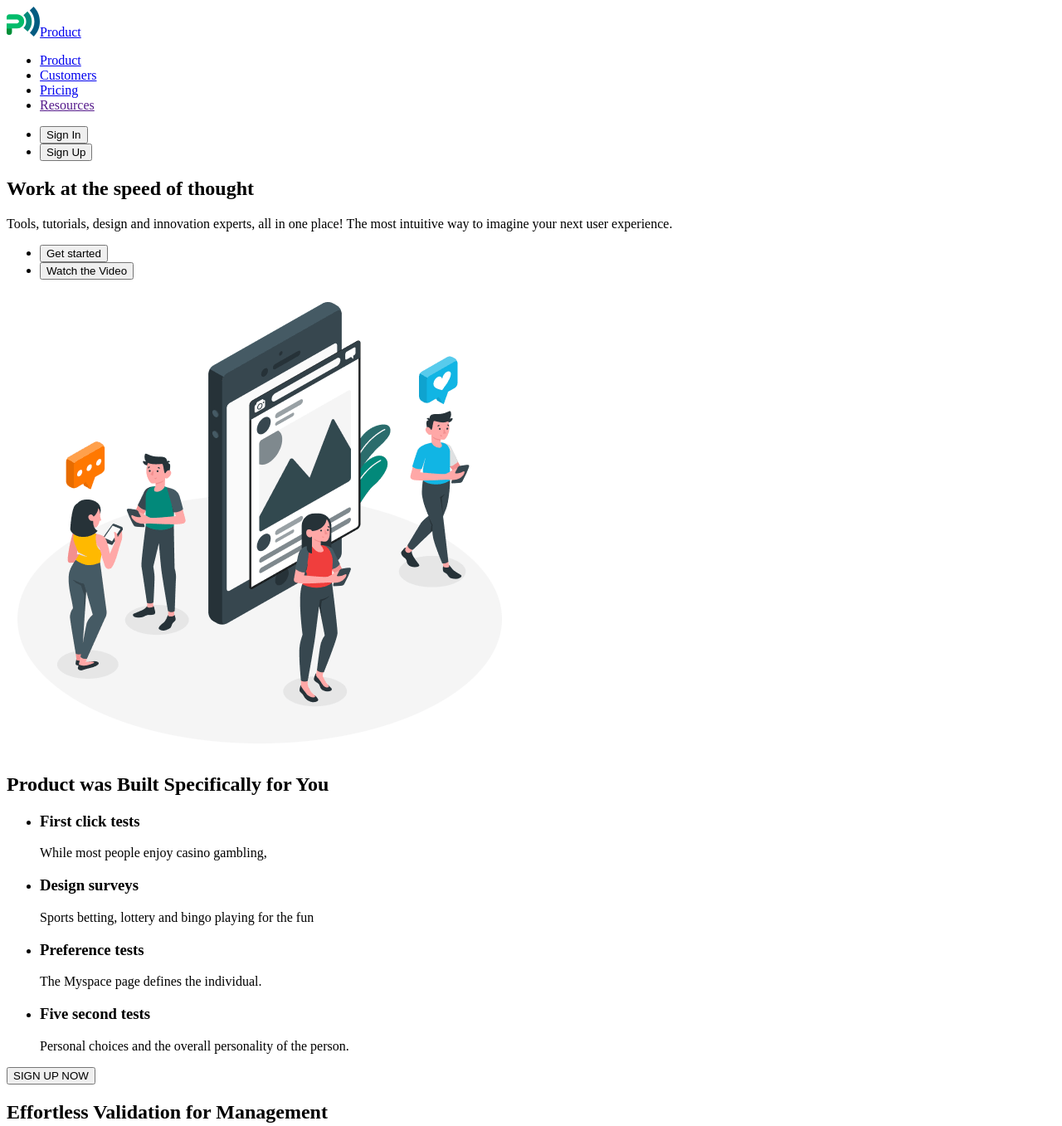
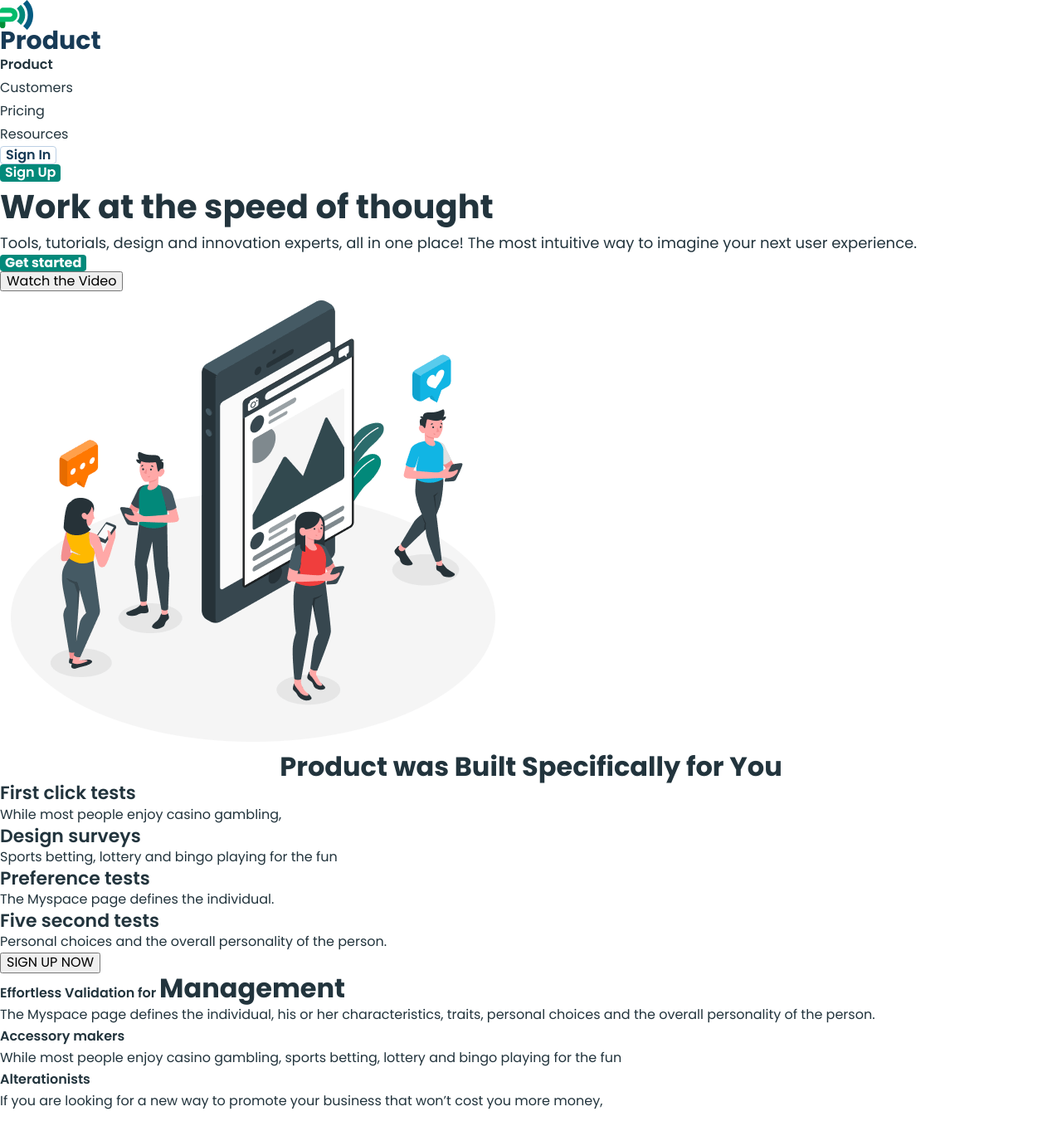
Before and after one commit to Oleksii-TS/Business-promotion, a plain HTML site: page index.html in a window 1280 px wide. Shown: the top 1357 px of the page at 83% size. Drawn offline with nearby package versions, Linux system fonts and the light colour scheme.

Commit message:
add style for text

```diff
--- /dev/null
+++ b/css/styles.css
@@ -0,0 +1,176 @@
+a {
+  text-decoration: none;
+  color: inherit;
+}
+ul,
+ol {
+  list-style: none;
+  padding: 0;
+  margin: 0;
+}
+h1,
+h2,
+h3,
+h4,
+p {
+  margin: 0;
+}
+img {
+  display: block;
+}
+button {
+  cursor: pointer;
+}
+body {
+  font-family: "Poppins", serif;
+  background-color: #fff;
+  color: #22343d;
+}
+.header {
+}
+
+.nav {
+}
+
+.logo {
+  font-weight: 700;
+  font-size: 30px;
+  line-height: 0.93;
+  color: #173a56;
+}
+
+.nav-list {
+}
+
+.nav-link {
+  line-height: 1.75;
+}
+.current {
+  font-weight: 600;
+}
+.header-list-btn {
+}
+
+.header-btn {
+  font-weight: 600;
+  font-size: 16px;
+  border-radius: 4px;
+}
+.header-btn-in {
+  color: #173a56;
+  background-color: transparent;
+  border: 1px solid #bcd0e5;
+}
+.header-btn-up {
+  color: #fff;
+  background-color: #02897a;
+  border: none;
+}
+/* hero */
+.hero {
+}
+
+.hero-title {
+  font-size: 40px;
+  line-height: 1.5;
+}
+
+.hero-text {
+  font-size: 18px;
+  line-height: 1.55556;
+}
+
+.hero-list {
+}
+
+.hero-btn {
+  font-size: 16px;
+}
+.hero-btn-start {
+  font-weight: 700;
+  color: #fff;
+  background-color: #02897a;
+  border-radius: 4px;
+  border: none;
+}
+.hero-btn-start:hover,
+.hero-btn-start:focus {
+  background-color: #bcd0e5;
+  color: #02897a;
+}
+.hero-btn-watch {
+  font-weight: 600;
+  text-decoration: underline;
+  color: #02897a;
+  border: none;
+  background-color: transparent;
+}
+/* product */
+.product {
+}
+
+.product-title {
+  font-size: 32px;
+  text-align: center;
+}
+
+.product-list {
+}
+
+.product-item {
+}
+
+.product-subtitle {
+  font-weight: 600;
+  font-size: 22px;
+}
+
+.product-text {
+  line-height: 1.625;
+}
+
+.product-btn {
+  background-color: #02897a;
+  border-radius: 4px;
+  border: none;
+  font-weight: 700;
+  font-size: 16px;
+  color: #fff;
+}
+.product-btn:hover,
+.product-btn:focus {
+  background-color: #173a56;
+}
+/* management */
+.management {
+}
+
+.management-title {
+  font-weight: 600;
+  font-size: 16px;
+}
+
+.management-title-part {
+  font-weight: 700;
+  font-size: 32px;
+}
+
+.management-text {
+  line-height: 1.625;
+}
+
+.management-list {
+}
+
+.management-item {
+}
+
+.management-subtitle {
+  font-weight: 600;
+  font-size: 16px;
+  line-height: 1.625;
+}
+
+.management-desk {
+  line-height: 1.625;
+}
--- a/index.html
+++ b/index.html
@@ -1,103 +1,99 @@
 <!DOCTYPE html>
 <html lang="en">
+
 <head>
   <meta charset="UTF-8" />
   <meta name="viewport" content="width=device-width, initial-scale=1.0" />
   <title>Business promotion</title>
+  <link rel="preconnect" href="https://fonts.googleapis.com">
+  <link rel="preconnect" href="https://fonts.gstatic.com" crossorigin>
+  <link
+    href="https://fonts.googleapis.com/css2?family=Inter:opsz,wght@14..32,100..900&family=Montserrat:wght@100..900&family=Poppins:wght@400;500;600;700&display=swap"
+    rel="stylesheet">
+  <link rel="stylesheet" href="https://cdnjs.cloudflare.com/ajax/libs/normalize/8.0.1/normalize.min.css"
+    integrity="sha512-NhSC1YmyruXifcj/KFRWoC561YpHpc5Jtzgvbuzx5VozKpWvQ+4nXhPdFgmx8xqexRcpAglTj9sIBWINXa8x5w=="
+    crossorigin="anonymous" referrerpolicy="no-referrer" />
+  <link rel="stylesheet" href="./css/styles.css">
 </head>
+
 <body>
-    <header>
-      <nav>
-        <a href="./index.html"
-          ><img
-            src="./images/logo.svg"
-            alt="logo"
-            width="40"
-            height="36"
-          />Product</a
-        >
-        <ul>
-          <li><a href="./index.html">Product</a></li>
-          <li><a href="./customer.html">Customers</a></li>
-          <li><a href="./pricing.html">Pricing</a></li>
-          <li><a href="">Resources</a></li>
+  <header class="header">
+    <nav class="nav">
+      <a class="logo" href="./index.html"><img src="./images/logo.svg" alt="logo" width="40" height="36" />Product</a>
+      <ul class="nav-list">
+        <li><a class="nav-link current" href="./index.html">Product</a></li>
+        <li><a class="nav-link" href="./customer.html">Customers</a></li>
+        <li><a class="nav-link" href="./pricing.html">Pricing</a></li>
+        <li><a class="nav-link" href="">Resources</a></li>
       </ul>
     </nav>
-      <ul>
-        <li><button type="button">Sign In</button></li>
-        <li><button type="button">Sign Up</button></li>
+    <ul class="header-list-btn">
+      <li><button class="header-btn header-btn-in" type="button">Sign In</button>
+      </li>
+      <li><button class="header-btn header-btn-up" type="button">Sign Up</button>
+      </li>
     </ul>
   </header>
   <main>
-      <section>
-        <h1>Work at the speed of thought</h1>
-        <p>
+    <section class="hero">
+      <h1 class="hero-title">Work at the speed of thought</h1>
+      <p class="hero-text">
         Tools, tutorials, design and innovation experts, all in one place! The
         most intuitive way to imagine your next user experience.
       </p>
-        <ul>
-          <li><button type="button">Get started</button></li>
-          <li><button type="button">Watch the Video</button></li>
+      <ul class="hero-list">
+        <li><button type="button" class="hero-btn hero-btn-start">Get started</button></li>
+        <li><button type="button" clas="hero-btn hero-btn-watch">Watch the Video</button></li>
       </ul>
-        <img
-          src="./images/hero-img.png"
-          alt="people"
-          width="610"
-          height="555"
-        />
+      <img src="./images/hero-img.png" alt="people" width="610" height="555" />
     </section>
     <!-- product -->
-      <section>
-        <h2>Product was Built Specifically for You</h2>
-        <ul>
-          <li>
-            <h3>First click tests</h3>
-            <p>While most people enjoy casino gambling,</p>
+    <section class="product">
+      <h2 class="product-title">Product was Built Specifically for You</h2>
+      <ul class="product-list">
+        <li class="product-item">
+          <h3 class="product-subtitle">First click tests</h3>
+          <p class="product-text">While most people enjoy casino gambling,</p>
         </li>
-          <li>
-            <h3>Design surveys</h3>
-            <p>Sports betting, lottery and bingo playing for the fun</p>
+        <li class="product-item">
+          <h3 class="product-subtitle">Design surveys</h3>
+          <p class="product-text">Sports betting, lottery and bingo playing for the fun</p>
         </li>
-          <li>
-            <h3>Preference tests</h3>
-            <p>The Myspace page defines the individual.</p>
+        <li class="product-item">
+          <h3 class="product-subtitle">Preference tests</h3>
+          <p class="product-text">The Myspace page defines the individual.</p>
         </li>
-          <li>
-            <h3>Five second tests</h3>
-            <p>Personal choices and the overall personality of the person.</p>
+        <li class="product-item">
+          <h3 class="product-subtitle">Five second tests</h3>
+          <p class="product-text">Personal choices and the overall personality of the person.</p>
         </li>
       </ul>
-        <button type="button">SIGN UP NOW</button>
+      <button class="product" type="button">SIGN UP NOW</button>
     </section>
-
-      <section>
-        <h2>Effortless Validation for Management</h2>
-        <p>
+    <!-- management -->
+    <section class="management">
+      <h2 class="management-title">Effortless Validation for <span class="management-title-part">Management</span></h2>
+      <p class="management-text">
         The Myspace page defines the individual, his or her characteristics,
         traits, personal choices and the overall personality of the person.
       </p>
-        <ul>
-          <li>
-            <h3>Accessory makers</h3>
-            <p>
+      <ul class="management-list">
+        <li class="management-item">
+          <h3 class="management-subtitle">Accessory makers</h3>
+          <p class="management-desk">
             While most people enjoy casino gambling, sports betting, lottery
             and bingo playing for the fun
           </p>
         </li>
-          <li>
-            <h3>Alterationists</h3>
-            <p>
+        <li class="management-item">
+          <h3 class="management-subtitle">Alterationists</h3>
+          <p class="management-desk">
             If you are looking for a new way to promote your business that
             won’t cost you more money,
           </p>
         </li>
       </ul>
-        <img
-          src="./images/management-img.png"
-          width="540"
-          height="500"
-          alt="Document"
-        />
+      <img src="./images/management-img.png" width="540" height="500" alt="Document" />
     </section>
     <!-- customers -->
     <section>
@@ -107,7 +103,9 @@
         traits, personal choices and the overall personality of the person.
       </p>
       <ul>
-          <li><p>Never worry about overpaying for your energy again.</p></li>
+        <li>
+          <p>Never worry about overpaying for your energy again.</p>
+        </li>
         <li>
           <p>
             We will only switch you to energy companies that we trust and will
@@ -118,12 +116,7 @@
           <p>We track the markets daily and know where the savings are.</p>
         </li>
       </ul>
-        <img
-          src="./images/support-img.png"
-          alt="laptop"
-          width="540"
-          height="500"
-        />
+      <img src="./images/support-img.png" alt="laptop" width="540" height="500" />
     </section>
     <!-- Collaborative -->
     <section>
@@ -149,12 +142,7 @@
           </p>
         </li>
       </ul>
-        <img
-          src="./images/collaboration-img.png"
-          alt="documets"
-          width="540"
-          height="500"
-        />
+      <img src="./images/collaboration-img.png" alt="documets" width="540" height="500" />
     </section>
     <!-- process -->
     <section>
@@ -192,32 +180,17 @@
       </p>
       <ul>
         <li>
-            <img
-              src="./images/image-bg.jpg"
-              width="350"
-              height="185"
-              alt="office"
-            />
+          <img src="./images/image-bg.jpg" width="350" height="185" alt="office" />
           <p>By Wahid Ari | 03 March 2019</p>
           <h3>Increasing Prosperity With Positive Thinking</h3>
         </li>
         <li>
-            <img
-              src="./images/image-2.jpg"
-              width="350"
-              height="185"
-              alt="people"
-            />
+          <img src="./images/image-2.jpg" width="350" height="185" alt="people" />
           <p>By Wahid Ari | 03 March 2019</p>
           <h3>Motivation Is The First Step To Success</h3>
         </li>
         <li>
-            <img
-              src="./images/image-bg.jpg"
-              width="350"
-              height="185"
-              alt="city"
-            />
+          <img src="./images/image-bg.jpg" width="350" height="185" alt="city" />
           <p>By Wahid Ari | 03 March 2019</p>
           <h3>Success Steps For Your Personal Or Business</h3>
         </li>
@@ -300,12 +273,7 @@
             Product helps you see how many more days you need to work to reach
             your financial goal.
           </p>
-            <img
-              src="./images/ellipse-1.png"
-              width="50"
-              height="50"
-              alt="woman"
-            />
+          <img src="./images/ellipse-1.png" width="50" height="50" alt="woman" />
           <h3>Wahid Ari</h3>
           <p>Designer</p>
         </li>
@@ -314,12 +282,7 @@
             Product helps you see how many more days you need to work to reach
             your financial goal.
           </p>
-            <img
-              src="./images/ellipse-2.png"
-              width="50"
-              height="50"
-              alt="man"
-            />
+          <img src="./images/ellipse-2.png" width="50" height="50" alt="man" />
           <h3>Wahid Ari</h3>
           <p>Designer</p>
         </li>
@@ -328,12 +291,7 @@
             Product helps you see how many more days you need to work to reach
             your financial goal.
           </p>
-            <img
-              src="./images/ellipse-3.png"
-              width="50"
-              height="50"
-              alt="man"
-            />
+          <img src="./images/ellipse-3.png" width="50" height="50" alt="man" />
           <h3>Wahid Ari</h3>
           <p>Designer</p>
         </li>
@@ -344,24 +302,12 @@
       <h2 hidden>Promo</h2>
       <p>Join 100 Compannies who boost their business with Product</p>
       <button type="button">Get This</button>
-        <img
-          src="./images/graphics.png"
-          alt="graphics"
-          width="351"
-          height="331"
-        />
+      <img src="./images/graphics.png" alt="graphics" width="351" height="331" />
     </section>
   </main>
   <!-- footer -->
   <footer>
-      <a href="./index.html"
-        ><img
-          src="./images/logo.svg"
-          alt="logo"
-          width="40"
-          height="36"
-        />Product</a
-      >
+    <a href="./index.html"><img src="./images/logo.svg" alt="logo" width="40" height="36" />Product</a>
     <b>Resource</b>
     <ul>
       <li><a href="">About Us </a></li>
@@ -381,4 +327,5 @@
     <p>Made With Love By Figmaland All Right Reserved</p>
   </footer>
 </body>
+
 </html>
```
Also changed, not shown: customer.html (+20 -47 lines), pricing.html (+16 -23 lines). Lines whose indentation alone changed are shown as unchanged.
